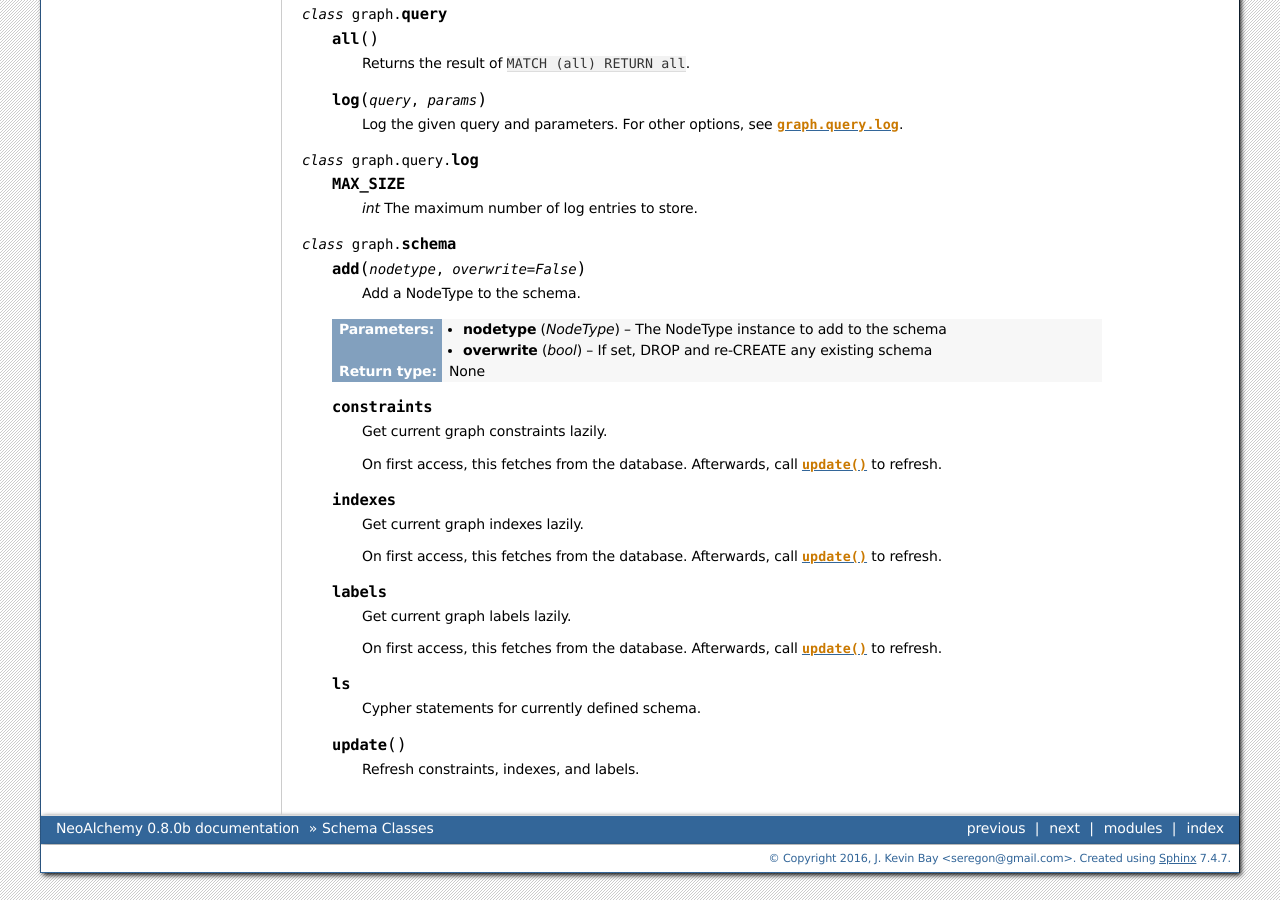
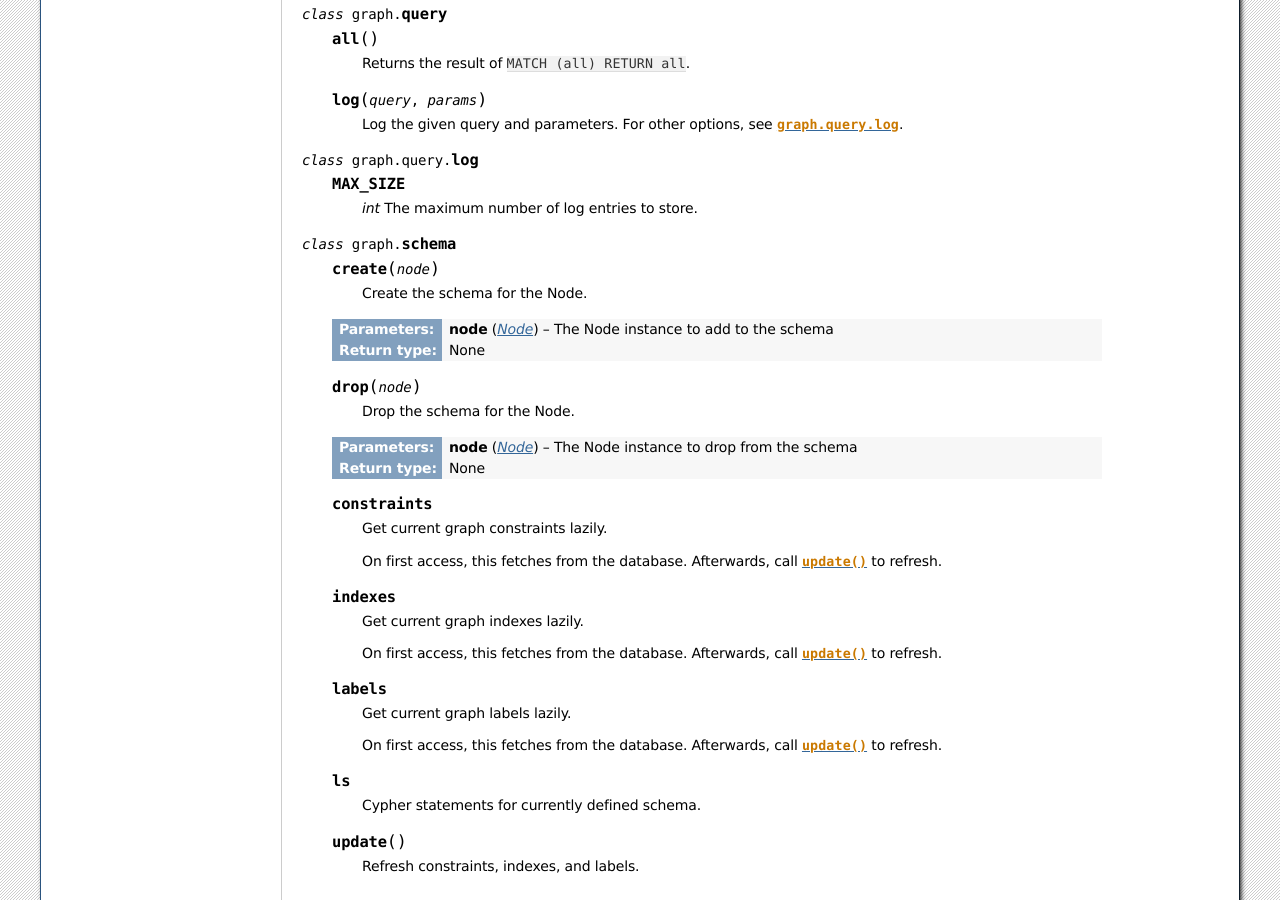
Before and after one commit to TwoBitAlchemist/NeoAlchemy, a Sphinx documentation site: the page built from source/schema-classes.rst, in a window 1280 px wide and 900 px high, scrolled down 2317 px. Built offline with Sphinx 7.4.7, drawn with Linux system fonts in a browser that asks for light colours; some of the changed text lies outside the part shown.

Commit message:
Fix graph.schema documentation

```diff
--- a/source/schema-classes.rst
+++ b/source/schema-classes.rst
@@ -93,6 +93,7 @@ Schema Classes
                                 with the Node. String arguments are
                                 automatically converted into Property objects
                                 of the default string type.
+
 
     .. :py:method:: exists(exists=True)
 
@@ -190,12 +191,18 @@ Schema Classes
 
 .. py:class:: graph.schema
 
-    .. py:method:: graph.schema.add(nodetype, overwrite=False)
+    .. py:method:: graph.schema.create(node)
 
-        Add a NodeType to the schema.
+        Create the schema for the Node.
 
-    :param NodeType nodetype: The NodeType instance to add to the schema
-    :param bool overwrite: If set, DROP and re-CREATE any existing schema
+    :param Node node: The Node instance to add to the schema
+    :rtype: None
+
+    .. py:method:: graph.schema.drop(node)
+
+        Drop the schema for the Node.
+
+    :param Node node: The Node instance to drop from the schema
     :rtype: None
 
     .. py:attribute:: graph.schema.constraints
```
